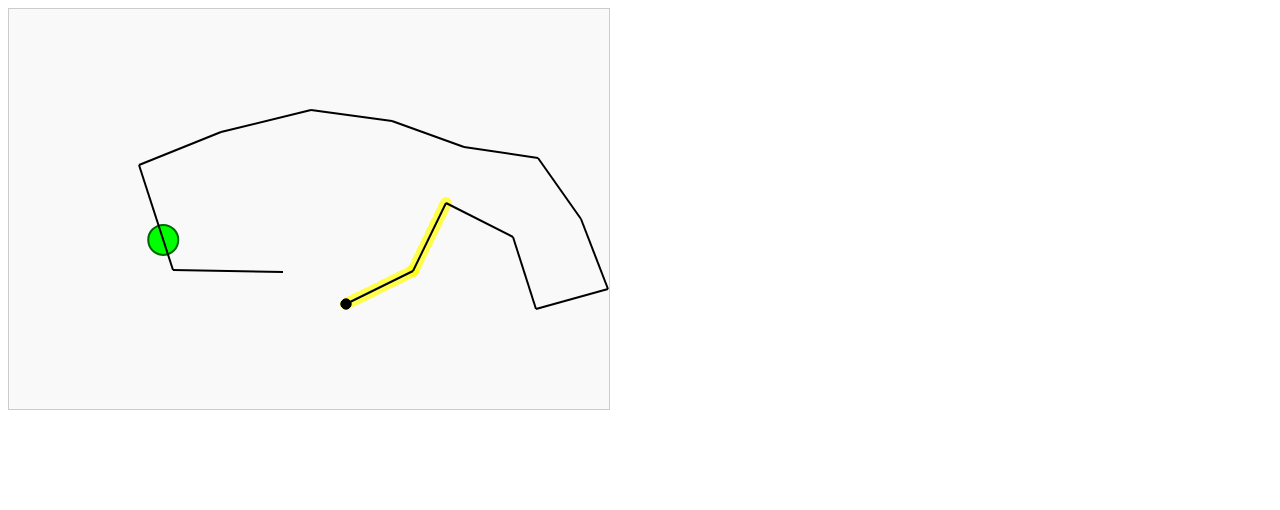
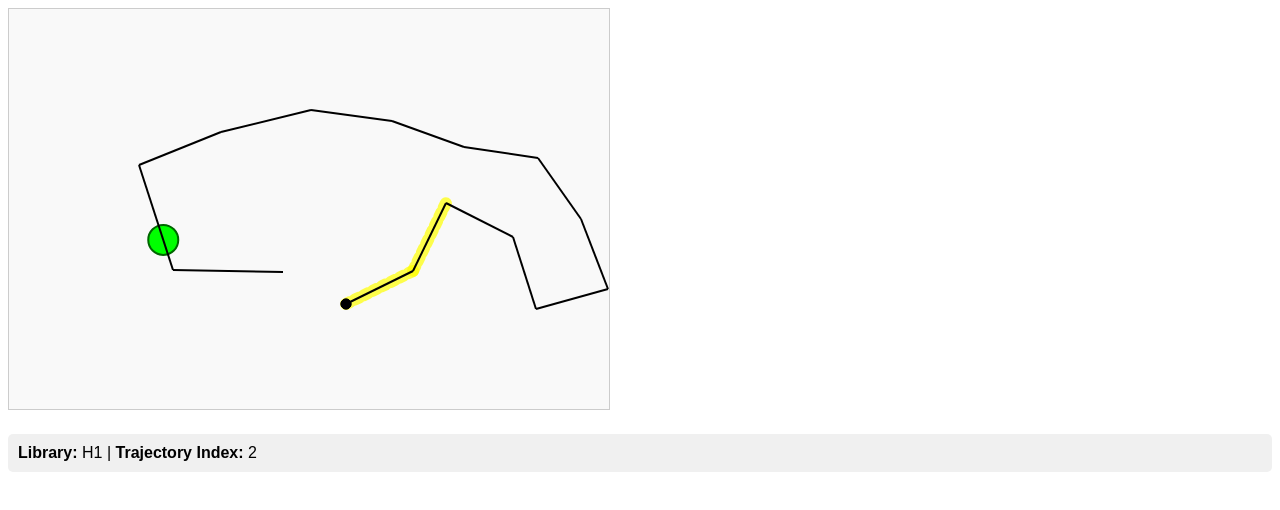
Before and after one commit to guaiacol03/sirius-cogni-TTC, a website: page Viewer.html in a window 1280 px wide. Drawn offline with Linux system fonts and the light colour scheme.

Commit message:
viewer ready

```diff
--- a/Viewer.html
+++ b/Viewer.html
@@ -51,6 +51,19 @@
             border: 1px solid #ccc;
             background-color: #f9f9f9;
         }
+
+        .animation-info {
+            margin-top: 20px;
+            padding: 10px;
+            background-color: #f0f0f0;
+            border-radius: 5px;
+            font-family: Arial, sans-serif;
+            font-size: 16px;
+        }
+
+        .info-label {
+            font-weight: bold;
+        }
     </style>
 </head>
 <body>
@@ -61,6 +74,11 @@
 
     <g id="svg_traj"></g>
 </svg>
+
+<div id="animationInfo" class="animation-info">
+    <span class="info-label">Library:</span> <span id="libraryName">-</span> |
+    <span class="info-label">Trajectory Index:</span> <span id="trajectoryIndex">-</span>
+</div>
 
 <script type="module">
     import { NormalAnimation } from './NormalAnimator.js';
@@ -78,16 +96,26 @@
     let domPathRd = new DOMPathRenderer();
     let domBallRd = new DOMBallAnimator();
 
+    // Get references to the info display elements
+    const libraryNameElement = document.getElementById('libraryName');
+    const trajectoryIndexElement = document.getElementById('trajectoryIndex');
+
     for (let ent in Lib.LIBRARY) {
         let trajs = Lib.LIBRARY[ent];
+        let index = 0;
         for (let path of Lib.LoadEntries(trajs, 0.5)) {
+            // Update the display with current library and trajectory index
+            libraryNameElement.textContent = ent;
+            trajectoryIndexElement.textContent = index;
+
             let na = new NormalAnimation(domPathRd, domBallRd)
             na.SimpleConfigure(path, params)
             na.Load();
             await na.Play();
+
+            index++;
         }
     }
-
 </script>
 </body>
 </html>
```
